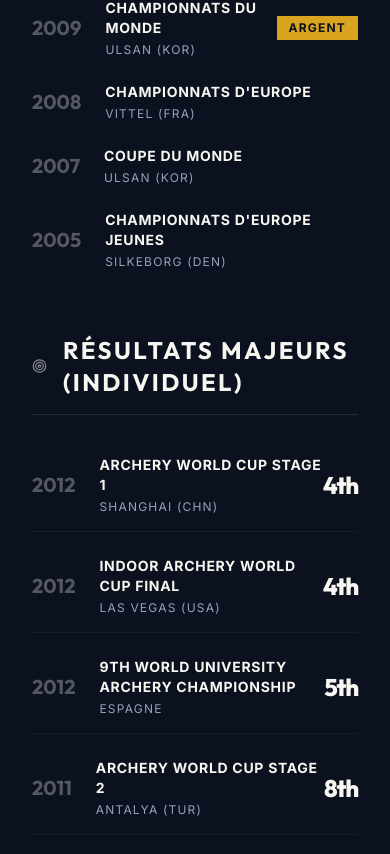
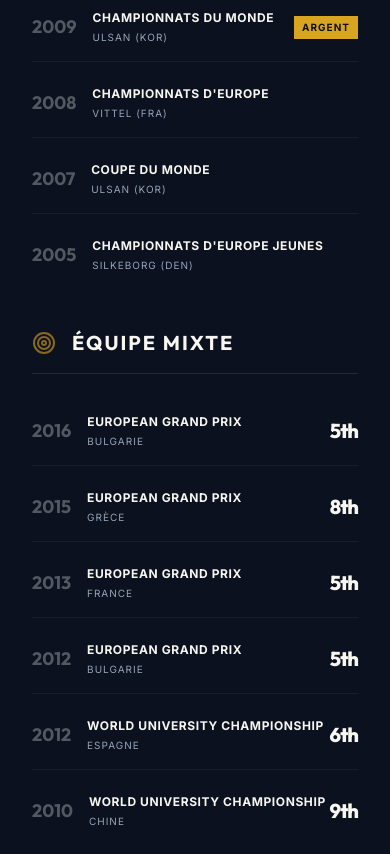
Before and after one commit to nc7hmwtkz4-dot/sg-335882f0-675b-4301-b1b4-dec62524d52d-1777717981, a Next.js app: page /palmares in a window 390 px wide. Shown: the part 5010-5864 px from the top of the page. Built offline with nearby package versions, Linux system fonts and the light colour scheme.

Commit message:
feat(palmarès): add mixed team results column

```diff
--- a/src/pages/palmares.tsx
+++ b/src/pages/palmares.tsx
@@ -14,6 +14,15 @@ export default function Palmares() {
     { year: "2008", event: "Championnats d'Europe", location: "Vittel (FRA)" },
     { year: "2007", event: "Coupe du Monde", location: "Ulsan (KOR)" },
     { year: "2005", event: "Championnats d'Europe Jeunes", location: "Silkeborg (DEN)" },
+  ];
+
+  const mixedTeamEvents = [
+    { year: "2016", event: "European Grand Prix", location: "Bulgarie", ranking: "5th" },
+    { year: "2015", event: "European Grand Prix", location: "Grèce", ranking: "8th" },
+    { year: "2013", event: "European Grand Prix", location: "France", ranking: "5th" },
+    { year: "2012", event: "European Grand Prix", location: "Bulgarie", ranking: "5th" },
+    { year: "2012", event: "World University Championship", location: "Espagne", ranking: "6th" },
+    { year: "2010", event: "World University Championship", location: "Chine", ranking: "9th" },
   ];
 
   const indEvents = [
@@ -176,25 +185,51 @@ export default function Palmares() {
       {/* Competitions Lists */}
       <section className="py-32">
         <div className="container">
-          <div className="grid lg:grid-cols-2 gap-16">
+          <div className="grid lg:grid-cols-3 gap-10 xl:gap-16">
             {/* Team */}
             <div>
               <div className="flex items-center gap-4 mb-10 pb-4 border-b border-white/10">
                 <Target className="w-6 h-6 text-accent" />
-                <h3 className="text-2xl font-heading font-bold uppercase tracking-widest">Compétitions par Équipe</h3>
+                <h3 className="text-xl xl:text-2xl font-heading font-bold uppercase tracking-widest">Par Équipe</h3>
               </div>
               <div className="space-y-6">
                 {teamEvents.map((evt, idx) => (
-                  <div key={idx} className="flex justify-between items-center group">
-                    <div className="flex items-center gap-6">
-                      <span className="font-heading text-xl font-bold text-white/30 group-hover:text-accent transition-colors">{evt.year}</span>
+                  <div key={idx} className="flex justify-between items-center group border-b border-white/5 pb-4 last:border-0">
+                    <div className="flex items-center gap-4 xl:gap-6">
+                      <span className="font-heading text-lg xl:text-xl font-bold text-white/30 group-hover:text-accent transition-colors">{evt.year}</span>
                       <div>
-                        <p className="font-bold text-sm uppercase tracking-wider">{evt.event}</p>
-                        <p className="text-xs text-muted-foreground uppercase tracking-widest mt-1">{evt.location}</p>
+                        <p className="font-bold text-xs xl:text-sm uppercase tracking-wider">{evt.event}</p>
+                        <p className="text-[10px] xl:text-xs text-muted-foreground uppercase tracking-widest mt-1">{evt.location}</p>
                       </div>
                     </div>
                     {evt.medal && (
-                      <span className="text-xs font-bold uppercase tracking-widest text-background bg-accent px-3 py-1">{evt.medal}</span>
+                      <span className="text-[10px] xl:text-xs font-bold uppercase tracking-widest text-background bg-accent px-2 xl:px-3 py-1">{evt.medal}</span>
+                    )}
+                  </div>
+                ))}
+              </div>
+            </div>
+
+            {/* Mixed Team */}
+            <div>
+              <div className="flex items-center gap-4 mb-10 pb-4 border-b border-white/10">
+                <Target className="w-6 h-6 text-accent/60" />
+                <h3 className="text-xl xl:text-2xl font-heading font-bold uppercase tracking-widest">Équipe Mixte</h3>
+              </div>
+              <div className="space-y-6">
+                {mixedTeamEvents.map((evt, idx) => (
+                  <div key={idx} className="flex justify-between items-center group border-b border-white/5 pb-4 last:border-0">
+                    <div className="flex items-center gap-4 xl:gap-6">
+                      <span className="font-heading text-lg xl:text-xl font-bold text-white/30 group-hover:text-accent/60 transition-colors">{evt.year}</span>
+                      <div>
+                        <p className="font-bold text-xs xl:text-sm uppercase tracking-wider">{evt.event}</p>
+                        <p className="text-[10px] xl:text-xs text-muted-foreground uppercase tracking-widest mt-1">{evt.location}</p>
+                      </div>
+                    </div>
+                    {evt.ranking && (
+                      <div className="text-right shrink-0">
+                        <span className="font-heading text-xl xl:text-2xl font-extrabold tracking-tighter">{evt.ranking}</span>
+                      </div>
                     )}
                   </div>
                 ))}
@@ -204,34 +239,34 @@ export default function Palmares() {
             {/* Individual */}
             <div>
               <div className="flex items-center gap-4 mb-10 pb-4 border-b border-white/10">
-                <Target className="w-6 h-6 text-white/50" />
-                <h3 className="text-2xl font-heading font-bold uppercase tracking-widest">Résultats Majeurs (Individuel)</h3>
+                <Target className="w-6 h-6 text-white/30" />
+                <h3 className="text-xl xl:text-2xl font-heading font-bold uppercase tracking-widest">Individuel</h3>
               </div>
               <div className="space-y-6">
                 {indEvents.map((evt, idx) => (
                   <div key={idx} className="flex justify-between items-center group border-b border-white/5 pb-4 last:border-0">
-                    <div className="flex items-center gap-6">
-                      <span className="font-heading text-xl font-bold text-white/30 group-hover:text-white transition-colors">{evt.year}</span>
+                    <div className="flex items-center gap-4 xl:gap-6">
+                      <span className="font-heading text-lg xl:text-xl font-bold text-white/30 group-hover:text-white transition-colors">{evt.year}</span>
                       <div>
-                        <p className="font-bold text-sm uppercase tracking-wider">{evt.event}</p>
-                        <p className="text-xs text-muted-foreground uppercase tracking-widest mt-1">{evt.location}</p>
+                        <p className="font-bold text-xs xl:text-sm uppercase tracking-wider">{evt.event}</p>
+                        <p className="text-[10px] xl:text-xs text-muted-foreground uppercase tracking-widest mt-1">{evt.location}</p>
                       </div>
                     </div>
                     {evt.ranking && (
-                      <div className="text-right">
-                        <span className="font-heading text-2xl font-extrabold tracking-tighter">{evt.ranking}</span>
+                      <div className="text-right shrink-0">
+                        <span className="font-heading text-xl xl:text-2xl font-extrabold tracking-tighter">{evt.ranking}</span>
                       </div>
                     )}
                   </div>
                 ))}
-
-                <div className="pt-6 mt-6">
-                   <p className="text-xs text-muted-foreground font-light italic text-center">
-                     Données officielles World Archery (2006 &mdash; 2025). Liste non exhaustive des classements individuels (4 places dans le Top 5 mondial).
-                   </p>
-                </div>
               </div>
             </div>
+          </div>
+
+          <div className="pt-16 mt-16 border-t border-white/5">
+             <p className="text-xs text-muted-foreground font-light italic text-center max-w-2xl mx-auto">
+               Données officielles World Archery (2006 &mdash; 2025). Cette liste met en avant les classements majeurs (Top 10) et participations aux phases finales mondiales.
+             </p>
           </div>
         </div>
       </section>
```
